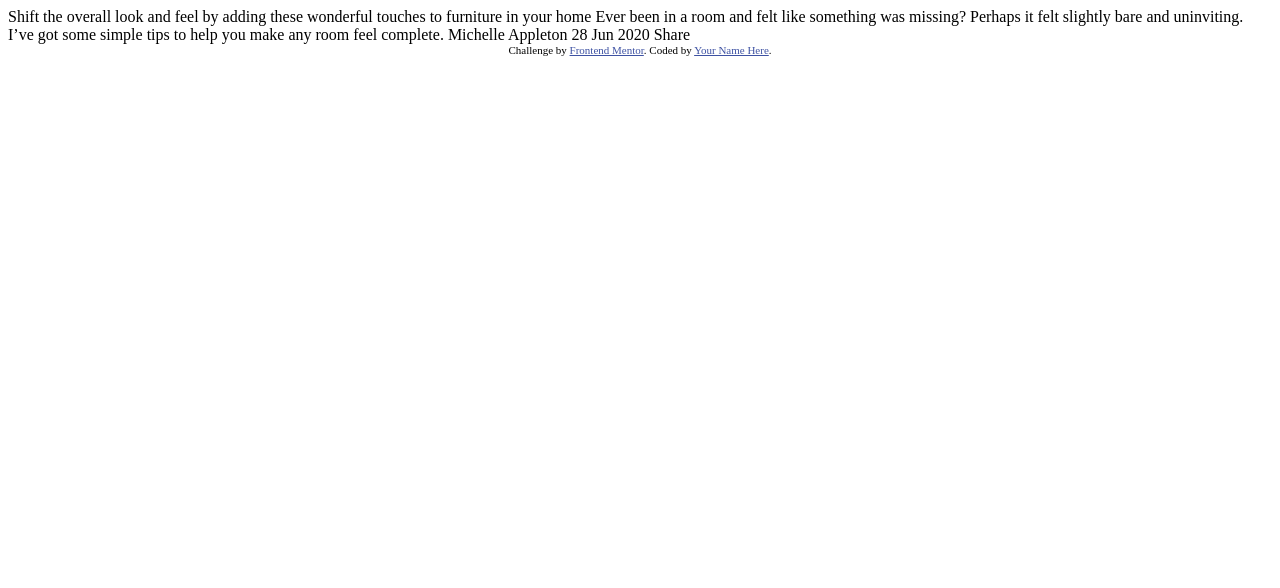
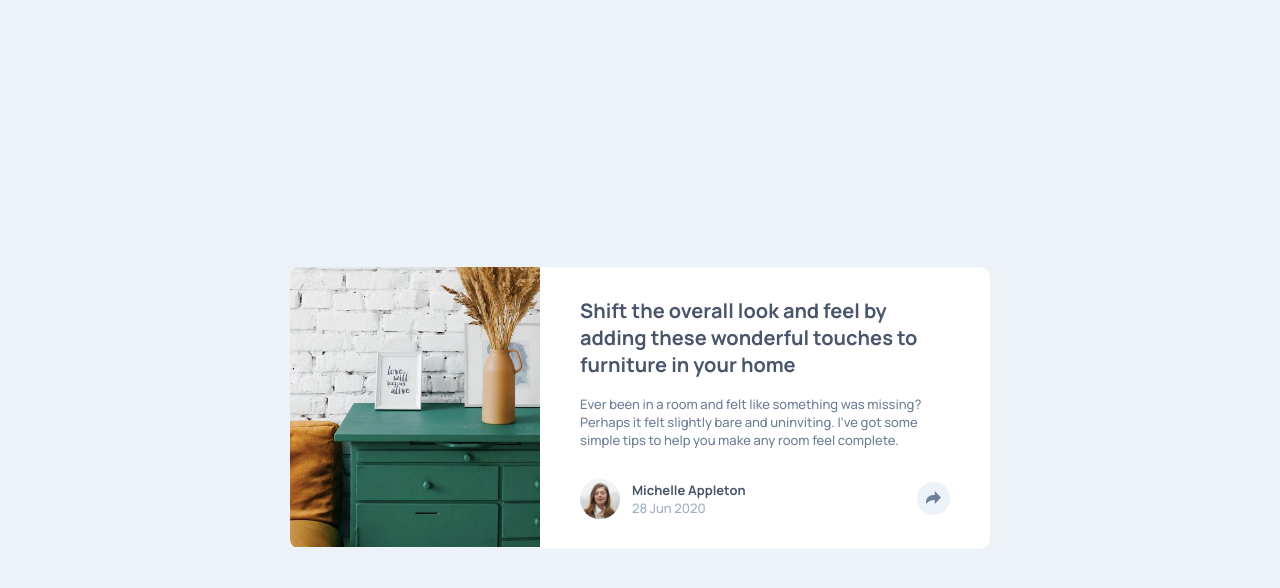
Before and after one commit to TofeDev/article-preview-component, a plain HTML site: page index.html in a window 1280 px wide. Drawn offline with Linux system fonts and the light colour scheme.

Commit message:
css done

```diff
--- a/index.html
+++ b/index.html
@@ -3,34 +3,31 @@
 <head>
   <meta charset="UTF-8">
   <meta name="viewport" content="width=device-width, initial-scale=1.0"> <!-- displays site properly based on user's device -->
-
+  <link rel="preconnect" href="https://fonts.googleapis.com">
+  <link rel="preconnect" href="https://fonts.gstatic.com" crossorigin>
+  <link href="https://fonts.googleapis.com/css2?family=Manrope:wght@200..800&display=swap" rel="stylesheet">
   <link rel="icon" type="image/png" sizes="32x32" href="./images/favicon-32x32.png">
-
+  <link rel="stylesheet" href="style.css">
   <title>Frontend Mentor | Article preview component</title>
-
-  <!-- Feel free to remove these styles or customise in your own stylesheet 👍 -->
-  <style>
-    .attribution { font-size: 11px; text-align: center; }
-    .attribution a { color: hsl(228, 45%, 44%); }
-  </style>
 </head>
 <body>
-
-  Shift the overall look and feel by adding these wonderful
-  touches to furniture in your home
-
-  Ever been in a room and felt like something was missing? Perhaps
-  it felt slightly bare and uninviting. I’ve got some simple tips
-  to help you make any room feel complete.
-
-  Michelle Appleton
-  28 Jun 2020
-
-  Share
-
-  <div class="attribution">
-    Challenge by <a href="https://www.frontendmentor.io?ref=challenge" target="_blank">Frontend Mentor</a>.
-    Coded by <a href="#">Your Name Here</a>.
+  <div class="container">
+    <div class="image"></div>
+    <div class="text">
+      <h2>Shift the overall look and feel by adding these wonderful
+        touches to furniture in your home</h2>
+      <p class="description">Ever been in a room and felt like something was missing? Perhaps
+        it felt slightly bare and uninviting. I've got some simple tips
+        to help you make any room feel complete.</p>
+      <div class="user">
+        <img class="icon" src="./images/avatar-michelle.jpg" alt="Avatar">
+        <div class="data">
+          <p class="name">Michelle Appleton</p>
+          <p class="date">28 Jun 2020</p>
+        </div>
+        <div class="share"><img src="./images/icon-share.svg" alt="Share"></div>
+      </div>
+    </div>
   </div>
 </body>
 </html>
--- /dev/null
+++ b/style.css
@@ -0,0 +1,112 @@
+:root {
+    --Very-Dark-Grayish-Blue: hsl(217, 19%, 35%);
+    --Desaturated-Dark-Blue: hsl(214, 17%, 51%);
+    --Grayish-Blue: hsl(212, 23%, 69%);
+    --Light-Grayish-Blue: hsl(210, 46%, 95%);
+}
+
+* {
+    scrollbar-width: none;
+    font-family: "Manrope", sans-serif;
+}
+
+body {
+    background-color: var(--Light-Grayish-Blue);
+    display: flex;
+    align-items: center;
+    justify-content: center;
+    min-height: 100vh;
+}
+
+.container {
+    margin: 0;
+    display: flex;
+}
+
+.image {
+    background-image: url(./images/drawers.jpg);
+    width: 250px;
+    background-size: 140%;
+    height: auto;
+    background-repeat: no-repeat;
+    border-radius: 10px 0 0 10px;
+    margin: 0;
+}
+
+.text {
+    background-color: white;
+    max-width: 370px;
+    padding: 30px 40px;
+    border-radius: 0 10px 10px 0;
+}
+
+p {
+    font-weight: 500;
+    font-size: 13px;
+    color: var(--Desaturated-Dark-Blue);
+}
+
+h2 {
+    font-size: 20px;
+    margin-top: 0;
+}
+
+.user {
+    display: flex;
+    align-items: center;
+    gap: 12px;
+    margin-top: 30px;
+}
+
+.data {
+    gap: 8px;
+    margin: 0;
+    flex-grow: 1;
+}
+
+.name, .date {
+    margin: 0;
+    color: var(--Grayish-Blue);
+}
+
+h2, .name {
+    font-weight: 700;
+    color: var(--Very-Dark-Grayish-Blue);
+}
+
+.icon {
+    max-width: 40px;
+    max-height: 40px;
+    border-radius: 50%;
+}
+
+.share {
+    background-color: var(--Light-Grayish-Blue);
+    padding: 5px 9px 6px 9px;
+    border-radius: 50%;
+    cursor: pointer;
+    justify-self: flex-end;
+    margin: 0;
+}
+
+@media (width <= 700px) {
+.container {
+    display: grid;
+    padding: 0 5%;
+}
+.image {
+    background-image: url(./images/drawers.jpg);
+    width: auto;
+    height: 250px;
+    border-radius: 10px 10px 0 0;
+}
+
+.text {
+    border-radius: 0 0 10px 10px;
+    padding: 40px 30px 20px 30px;
+}
+
+h2 {
+    font-size: 16px;
+}
+}
```
